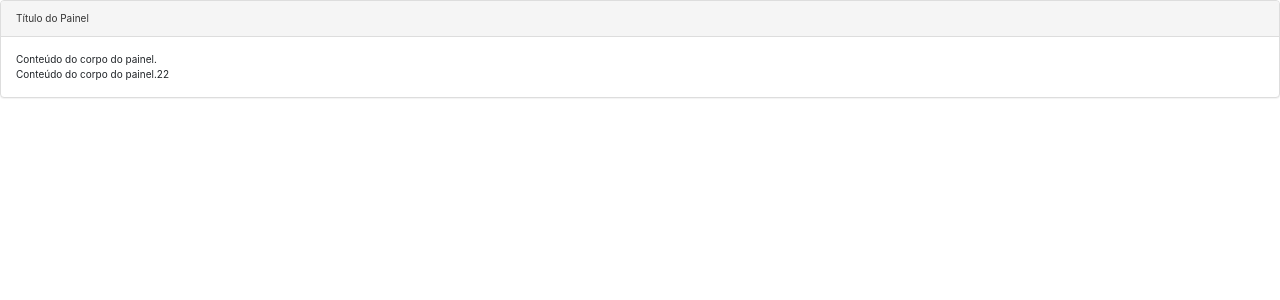
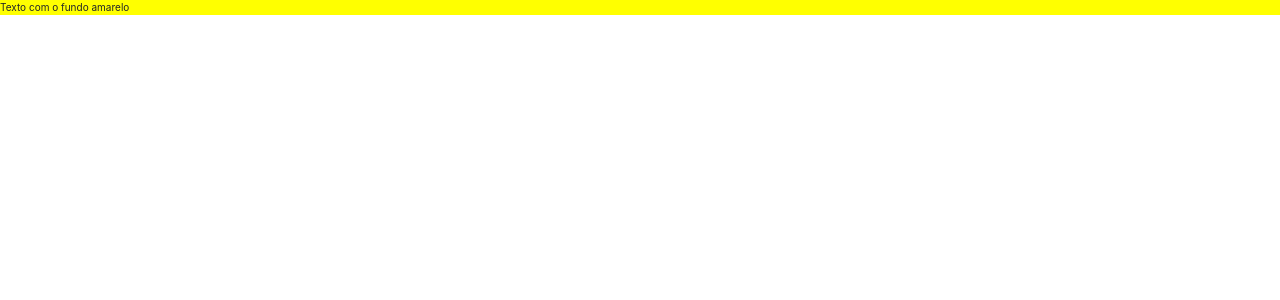
Before and after one commit to edsonnakata/angular, an Angular app: page / in a window 1280 px wide. Shown: the top 300 px of the page. Built offline with nearby package versions, Linux system fonts and the light colour scheme.

Commit message:
Diretiva de atributos

```diff
--- a/src/app/app.component.html
+++ b/src/app/app.component.html
@@ -1,9 +1 @@
-<app-diretivas>
-  <div class="titulo">Título do Painel</div>
-  <div class="corpo">
-    Conteúdo do corpo do painel.
-  </div>
-  <div class="corpo">
-    Conteúdo do corpo do painel.22
-  </div>
-</app-diretivas>
+<app-diretivas></app-diretivas>
--- a/src/app/app.module.ts
+++ b/src/app/app.module.ts
@@ -9,6 +9,7 @@ import { InputPropertyComponent } from './input-property/input-property.componen
 import { OutputPropertyComponent } from './output-property/output-property.component';
 import { CicloComponent } from './ciclo/ciclo.component';
 import { DiretivasComponent } from './diretivas/diretivas.component';
+import { FundoAmareloDirective } from './shared/fundo-amarelo.directive';
 
 @NgModule({
   declarations: [
@@ -17,7 +18,8 @@ import { DiretivasComponent } from './diretivas/diretivas.component';
     InputPropertyComponent,
     OutputPropertyComponent,
     CicloComponent,
-    DiretivasComponent
+    DiretivasComponent,
+    FundoAmareloDirective
   ],
   imports: [
     BrowserModule,
--- a/src/app/diretivas/diretivas.component.html
+++ b/src/app/diretivas/diretivas.component.html
@@ -1,8 +1,3 @@
-<div class="panel panel-default">
-  <div class="panel-heading">
-    <ng-content select=".titulo"></ng-content>
-  </div>
-  <div class="panel-body">
-    <ng-content select=".corpo"></ng-content>
-  </div>
-</div>
+<p fundoAmarelo>
+  Texto com o fundo amarelo
+</p>
--- /dev/null
+++ b/src/app/shared/fundo-amarelo.directive.ts
@@ -0,0 +1,18 @@
+import { Directive, ElementRef, Renderer2 } from '@angular/core';
+
+@Directive({
+  selector: '[fundoAmarelo]'
+})
+export class FundoAmareloDirective {
+
+  //Colocando injeção de dependência
+  constructor(private _elementRef: ElementRef,
+              private _renderer: Renderer2) {
+    // Uma boa prática é não utilizar esse formato pois é vulnerável a ataques do tipo XSS
+    // this._elementRef.nativeElement.style.backgroundColor = "yellow"
+    // Pra isso é recomendado a utilização do Renderer
+    this._renderer.setStyle(_elementRef.nativeElement,
+      'background-color', 'yellow')
+   }
+
+}
```
Also changed, not shown: 1 other file (tests, documents, lock files or other folders).
